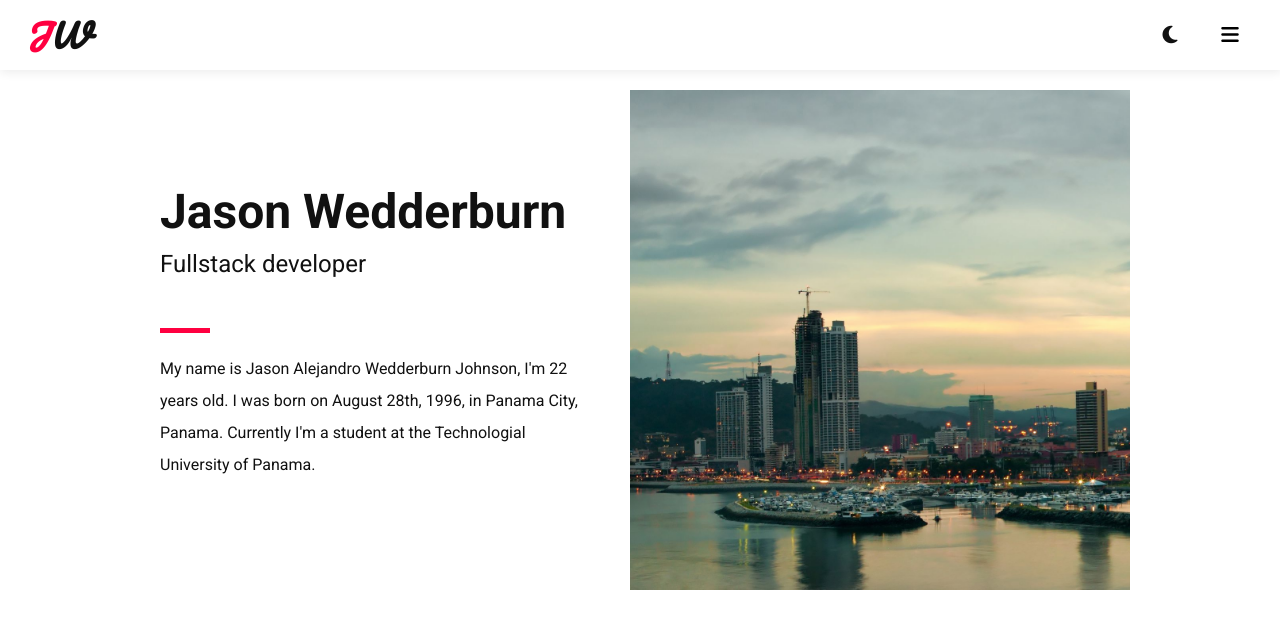
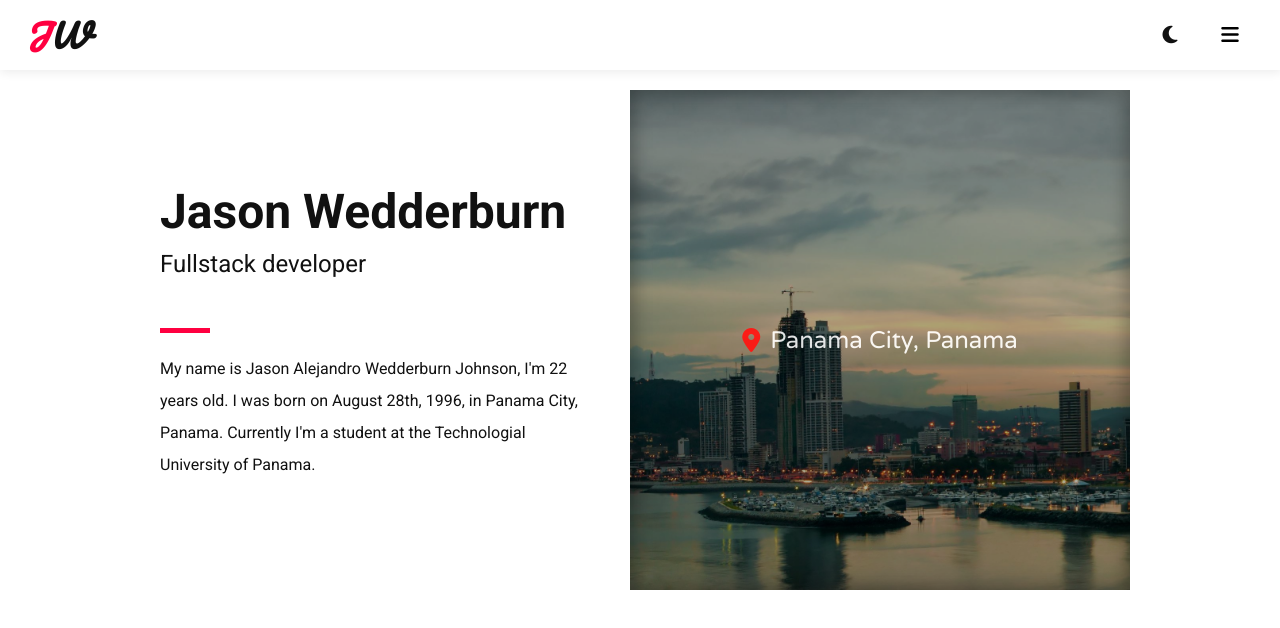
Before and after one commit to jasonwj96/portfolio, a React (Create React App) app: page / in a window 1280 px wide. Shown: the top 628 px of the page. Built offline with nearby package versions, Linux system fonts and the light colour scheme.

Commit message:
Added profile image overlay

```diff
--- a/src/components/homeProfile.jsx
+++ b/src/components/homeProfile.jsx
@@ -17,6 +17,10 @@ const HomeProfile = () => {
       </div>
       <div id="profile-img">
         <img src={profilebg} alt="Profile" />
+        <div id="profile-img-overlay">
+          <i class="fas fa-map-marker-alt" />
+          <p>Panama City, Panama</p>
+        </div>
       </div>
     </div>
   );
--- a/src/components/homeProfile.scss
+++ b/src/components/homeProfile.scss
@@ -16,6 +16,24 @@
   }
   to {
     opacity: 1;
+  }
+}
+
+@keyframes animateImageOverlay {
+  0% {
+    opacity: 0;
+    background-color: transparent;
+    pointer-events: none;
+  }
+  50% {
+    opacity: 1;
+    background-color: #0000006b;
+  }
+
+  100% {
+    opacity: 0;
+    background-color: transparent;
+    pointer-events: all;
   }
 }
 
@@ -86,12 +104,59 @@
     height: 500px;
     overflow: hidden;
     position: relative;
+    box-shadow: inset #000000ef 2px 2px 0px 0px;
+    z-index: 0;
+
+    #profile-img-overlay {
+      content: "";
+      display: flex;
+      z-index: 2;
+      color: #fff;
+      opacity: 0;
+      cursor: pointer;
+      position: absolute;
+      background-color: transparent;
+      top: 0;
+      left: 0;
+      height: inherit;
+      width: inherit;
+      box-shadow: inset #0000006b 0px 0px 20px 3px;
+      transition-property: opacity, background-color;
+      transition-duration: 500ms;
+      transition-timing-function: ease-in-out;
+      align-items: center;
+      justify-content: center;
+      animation-name: animateImageOverlay;
+      animation-duration: 8000ms;
+      animation-timing-function: ease-in-out;
+
+      i {
+        font-size: 1.5em;
+        color: #ff0404;
+        margin-right: 10px;
+      }
+
+      p {
+        font-family: "Varela Round", sans-serif;
+        color: transparent;
+        transition-property: color;
+        transition-duration: 500ms;
+        transition-timing-function: ease-in-out;
+        font-size: 1.5em;
+        color: #fff;
+      }
+
+      &:hover {
+        opacity: 1;
+        background-color: #0000006b;
+      }
+    }
 
     img {
       position: absolute;
       z-index: 1;
       animation-name: animateImage;
-      animation-duration: 80s;
+      animation-duration: 60s;
       animation-iteration-count: infinite;
       animation-timing-function: ease;
       animation-direction: alternate;
```
